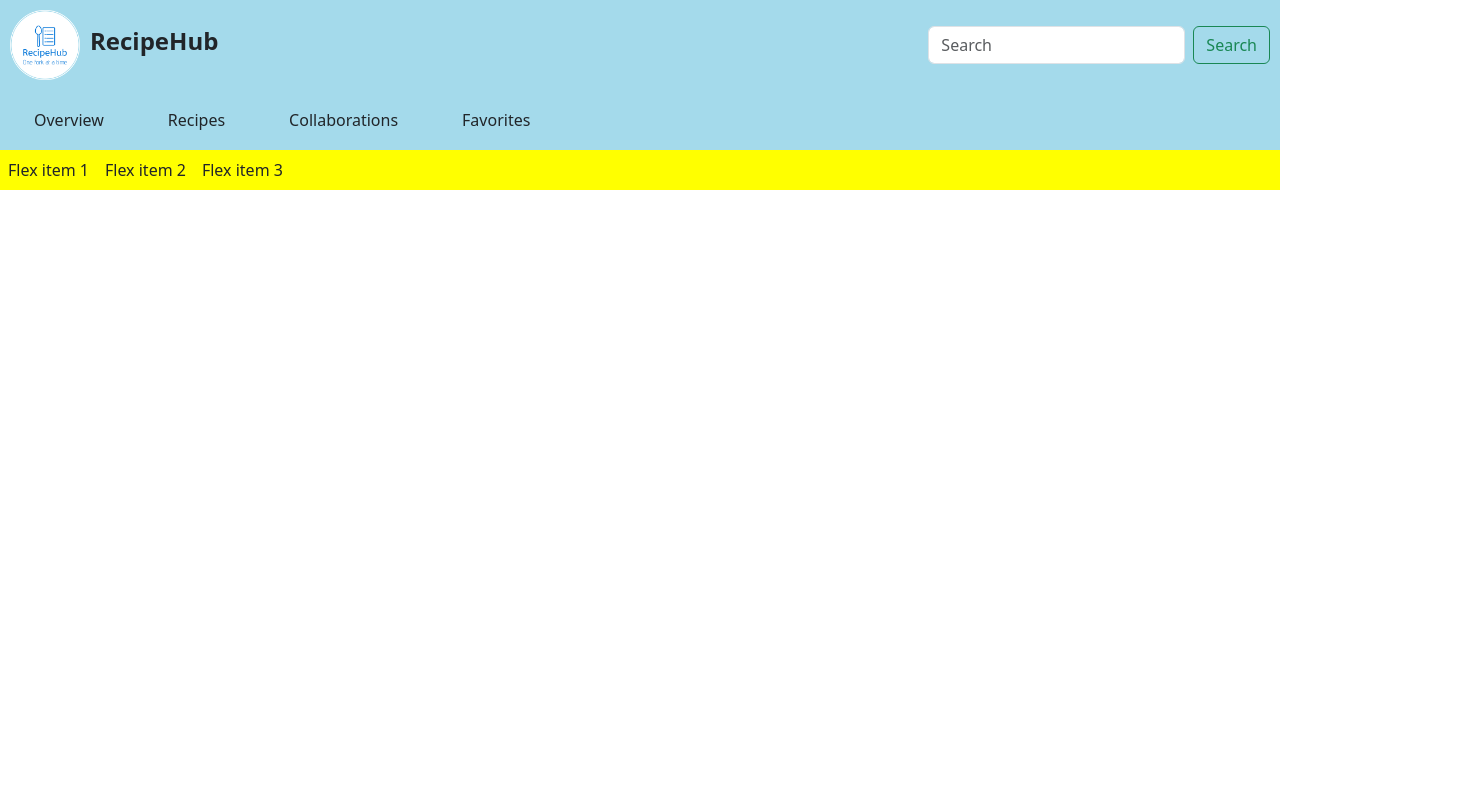
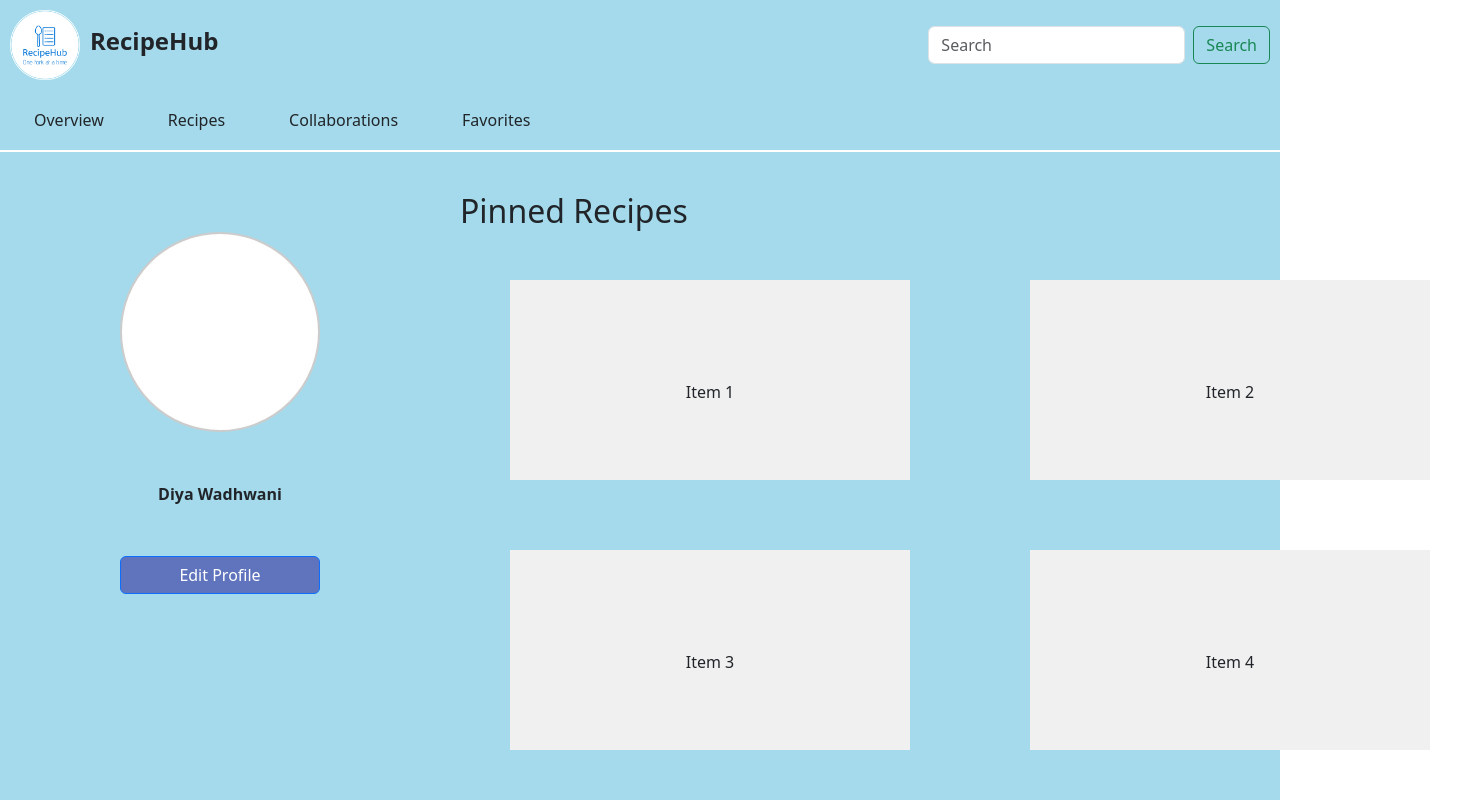
Before and after one commit to DiyaWadhwani/RecipeHubApplication-React, a React (Vite) app in the folder recipe_hub/: page / in a window 1280 px wide. Shown: the top 800 px of the page, 1480 px wide, since content can reach past the window. Built offline with nearby package versions, Linux system fonts and the light colour scheme.

Commit message:
Updated landing oage

```diff
--- /dev/null
+++ b/recipe_hub/src/displayContent/UserModuleDisplay.jsx
@@ -0,0 +1,29 @@
+import React, { Component } from "react";
+import "../styling/LandingPage.css";
+
+export default class UserModuleDisplay extends Component {
+  render() {
+    return (
+      <>
+        {/* user profile picture div */}
+        <div className="flex-box-user">
+          <div className="flex-box-user user-display">
+            <div className="white-circle"></div>
+          </div>
+
+          {/* username div */}
+          <div className="d-flex flex-box-user username-tag">Diya Wadhwani</div>
+
+          {/* edit profile button */}
+          <div className="flex-box-user">
+            <div className="d-grid gap-2">
+              <button className="btn btn-primary edit-profile" type="button">
+                Edit Profile
+              </button>
+            </div>
+          </div>
+        </div>
+      </>
+    );
+  }
+}
--- a/recipe_hub/src/fragments/NavBar.jsx
+++ b/recipe_hub/src/fragments/NavBar.jsx
@@ -14,7 +14,6 @@ export default class NavBar extends Component {
               <li className="me-3">Favorites</li>
             </ul>
           </div>
-
         </nav>
       </>
     );
--- a/recipe_hub/src/pages/LandingPage.jsx
+++ b/recipe_hub/src/pages/LandingPage.jsx
@@ -2,6 +2,7 @@ import React, { Component } from "react";
 import "../styling/LandingPage.css";
 import Header from "../fragments/Header";
 import NavBar from "../fragments/NavBar";
+import UserModuleDisplay from "../displayContent/UserModuleDisplay";
 
 export default class LandingPage extends Component {
   render() {
@@ -10,12 +11,35 @@ export default class LandingPage extends Component {
       <>
         <Header />
         <NavBar />
-        <div className="landingContent">
-          <div className="d-flex flex-col mb-3">
-            <div className="p-2">Flex item 1</div>
-            <div className="p-2">Flex item 2</div>
-            <div className="p-2">Flex item 3</div>
+
+        <div className="body">
+          {/* separation between Navbar and page content */}
+          <div className="sep-line"></div>
+
+          <div className="d-flex flex-col mb-2">
+            <UserModuleDisplay />
+
+            <div className="flex-box-recipes">
+              <div className="box1">
+                <h2>Pinned Recipes</h2>
+              </div>
+
+              {/* <div className="recipe-grid"> */}
+              {/* <div className="grid-container"> */}
+              {/* <div className="box top-left">1</div>
+                  <div className="box top-right">2</div>
+                  <div className="box bottom-left">3</div>
+                  <div className="box bottom-right">4</div> */}
+
+              <div className="grid-container">
+                <div className="grid-item">Item 1</div>
+                <div className="grid-item">Item 2</div>
+                <div className="grid-item">Item 3</div>
+                <div className="grid-item">Item 4</div>
+              </div>
+            </div>
           </div>
+          {/* </div> */}
         </div>
       </>
     );
--- a/recipe_hub/src/styling/LandingPage.css
+++ b/recipe_hub/src/styling/LandingPage.css
@@ -1,4 +1,117 @@
-.landingContent {
-    background-color: yellow;
 
+.body {
+    background-color: #A4DAEB;
+    width: auto;
 }
+
+.sep-line {
+    height: 2px;
+    background-color: white;
+}
+
+.flex-box-user {
+    /* background-color: red; */
+    justify-content: center;
+    align-items: center;
+    margin: 40px;
+    margin-left: 60px;
+}
+
+.user-display {
+    padding-bottom: 10px;
+}
+
+.white-circle {
+    width: 200px;
+    height: 200px;
+    background-color: white;
+    border-radius: 50%;
+    border: 2px solid #ccc;
+  }
+
+  .username-tag {
+    font-weight: bold;
+    padding-bottom: 10px;
+  }
+
+ .edit-profile {
+    background-color: #6074BE;
+ }
+
+ .flex-box-recipes {
+     /* background-color: red; */
+     justify-content: center;
+     align-items: center;
+     margin: 40px;
+     margin-left: 60px;
+
+ }
+
+  /* Optional: Hover effect */
+  .col:hover {
+    background-color: #e0e0e0; /* Change background color on hover */
+  }
+
+  /* .grid-container {
+    display: grid;
+    grid-template-rows: 1fr 1fr;
+    grid-template-columns: 1fr 1fr;
+    row-gap: 40px;
+    column-gap: 40px;
+    width: 50vh;
+    height: 25vh;
+    justify-content: center;
+    /* height: 100vh;
+  }
+  .box {
+    width: 100%;
+    display: flex;
+    flex-grow: 20vh;
+    background-color: lightblue;
+  }
+  .top-left {
+    grid-row: 1;
+    grid-column: 1;
+  }
+  .top-right {
+    grid-row: 1;
+    grid-column: 2;
+  }
+  .bottom-left {
+    grid-row: 2;
+    grid-column: 1;
+  }
+  .bottom-right {
+    grid-row: 2;
+    grid-column: 2;
+  } */
+
+/*
+  .grid-item {
+    background-color: #f0f0f0;
+    padding: 15px;
+    text-align: center;
+  } */
+
+/*
+  .flex-box-recipes {
+    display: flex;
+    justify-content: space-around;
+  } */
+
+  .grid-container {
+    display: grid;
+    grid-template-columns: repeat(2, 1fr);
+    margin: 50px;
+    column-gap: 120px; /* Adjust the gap between items */
+    row-gap: 70px;
+  }
+
+  .grid-item {
+    /* Additional styling for grid items, if needed */
+    background-color: #f0f0f0;
+    padding: 100px;
+    width: 400px;
+    height: 80px;
+    text-align: center;
+  }
--- a/recipe_hub/src/styling/NavBar.css
+++ b/recipe_hub/src/styling/NavBar.css
@@ -6,14 +6,12 @@
   background-color: #a4daeb;
 }
 
-/* Add this to your styles */
 .list-unstyled {
   list-style: none;
   margin: 0;
   padding: 0;
 }
 
-/* Optional: add some margin to the list items for spacing */
 .list-unstyled li {
   margin-right: 0px;
   padding-right: 24px;
@@ -21,5 +19,3 @@
   padding-top: 8px;
   padding-bottom: 8px;
 }
-
-/* Add the rest of your styles for search-form, search-input, and search-button */
```
Lines whose indentation alone changed are shown as unchanged.
